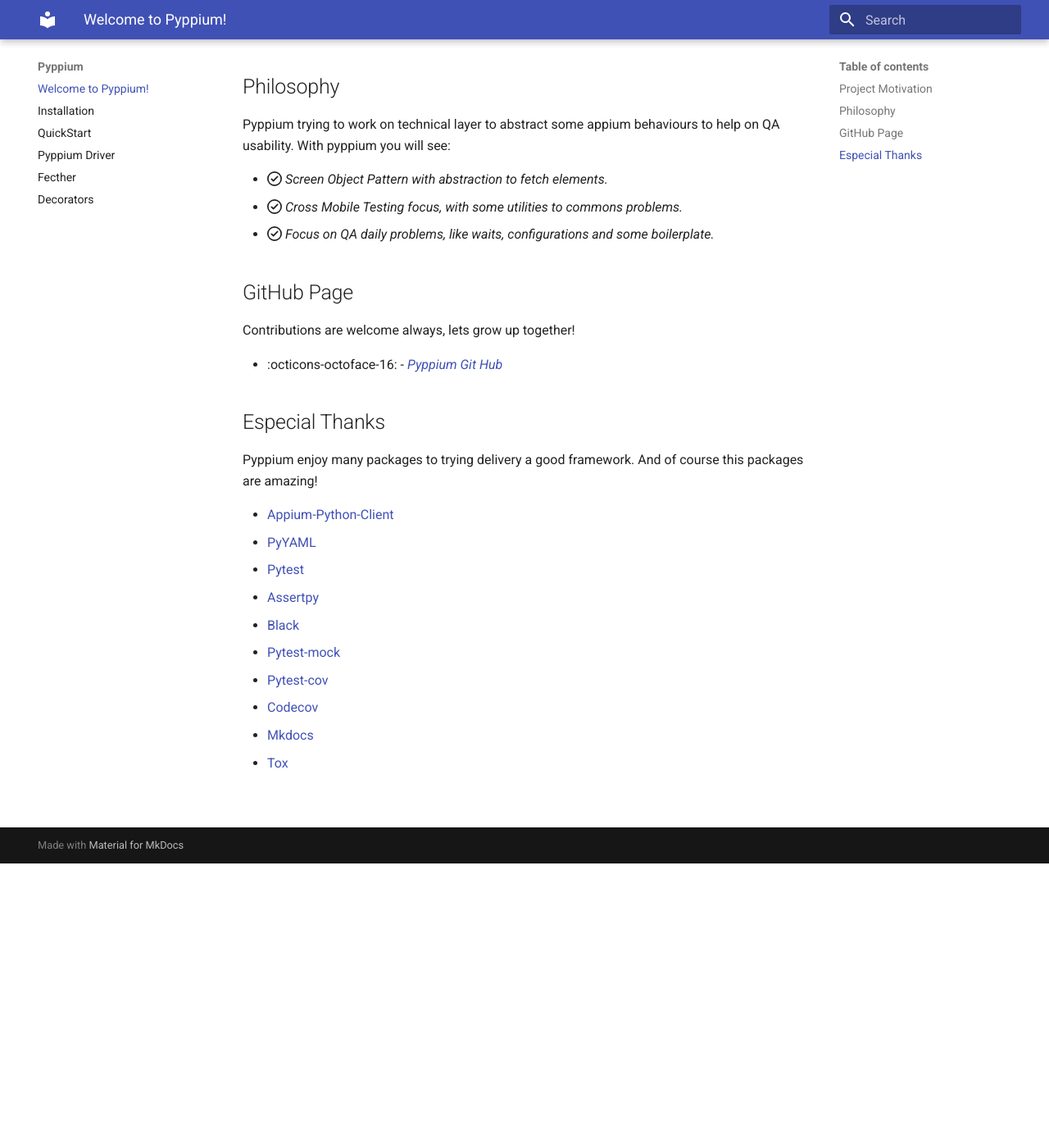
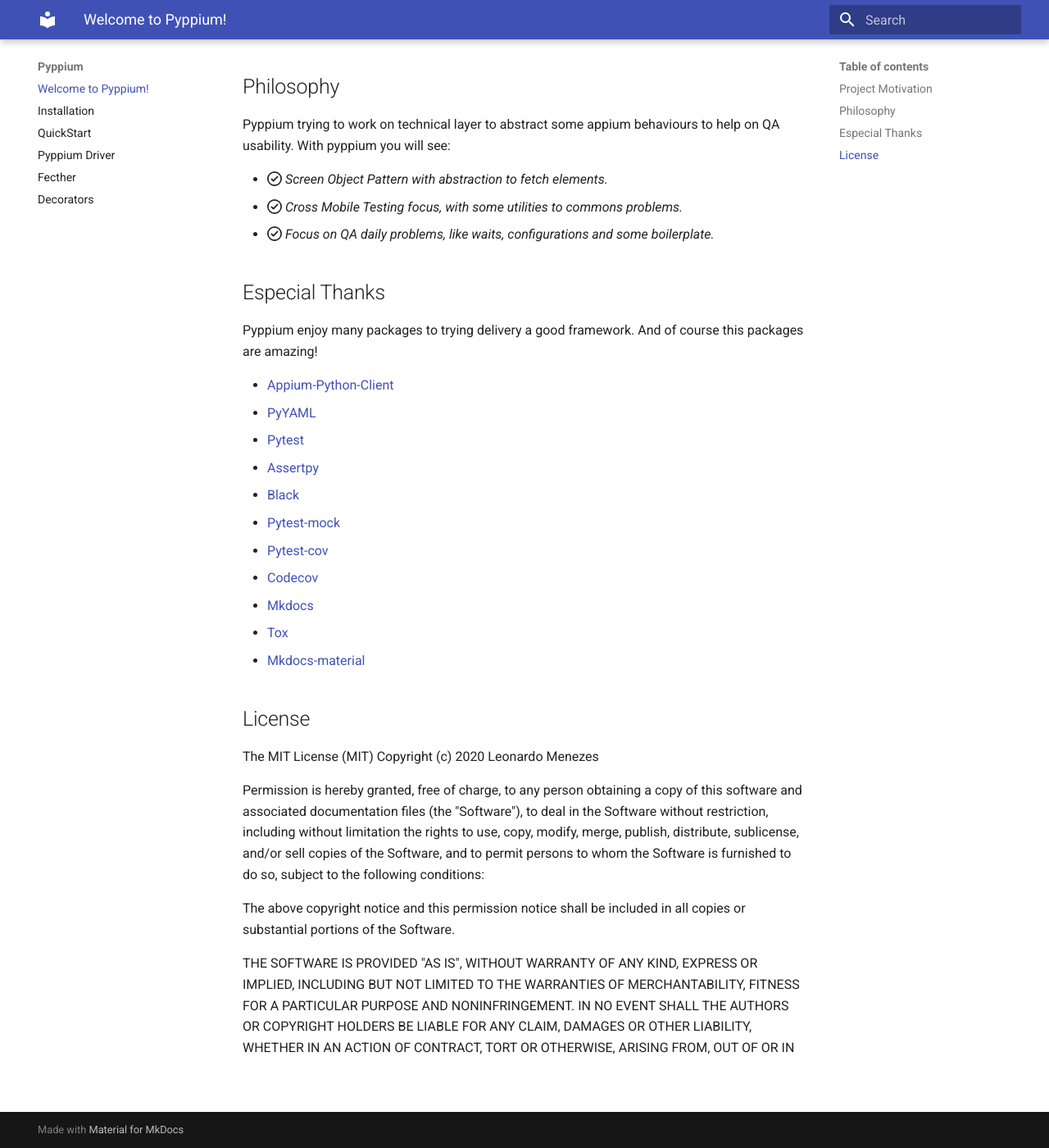
Before and after one commit to leomenezessz/pyppium, an MkDocs documentation site: the page built from docs/index.md, in a window 1280 px wide and 1400 px high, scrolled down 517 px. Shown: the whole window at 82% size. Built offline with MkDocs 1.6.1 and Material for MkDocs 9.7.7, drawn with Linux system fonts in a browser that asks for light colours; emoji names are drawn with the system emoji font; before the commit the page ends 1570 px from its top, so only the background shows below that.

Commit message:
Configure mkdocs and github pages (#4)
* Remove readthedocs.yml and update README.md
* Add action to publish documentation on gh pages, rename all workflows and remove install dependencies from tests

```diff
--- a/.readthedocs.yml
+++ /dev/null
@@ -1,5 +0,0 @@
-version: 2
-
-mkdocs:
-  configuration: mkdocs.yml
-  fail_on_warning: false
--- a/docs/index.md
+++ b/docs/index.md
@@ -23,13 +23,6 @@
  - :octicons-check-circle-16: *Cross Mobile Testing focus, with some utilities to commons problems.*
  - :octicons-check-circle-16: *Focus on QA daily problems, like waits, configurations and some boilerplate.*
 
-## GitHub Page
-
-Contributions are welcome always, lets grow up together!
-
-- :octicons-octoface-16: - *[Pyppium Git Hub](https://github.com/leomenezessz/pyppium)*
-
-
 ## Especial Thanks
 
  Pyppium enjoy many packages to trying delivery a good framework. And of course this packages are amazing!
@@ -44,5 +37,29 @@
  - [Codecov](https://pypi.org/project/codecov/)
  - [Mkdocs](https://pypi.org/project/mkdocs/)
  - [Tox](https://pypi.org/project/tox/)
+ - [Mkdocs-material](https://squidfunk.github.io/mkdocs-material/)
+
+
+## License
+
+ The MIT License (MIT)
+ Copyright (c) 2020 Leonardo Menezes
+
+ Permission is hereby granted, free of charge, to any person obtaining a copy
+ of this software and associated documentation files (the "Software"), to deal
+ in the Software without restriction, including without limitation the rights
+ to use, copy, modify, merge, publish, distribute, sublicense, and/or sell
+ copies of the Software, and to permit persons to whom the Software is
+ furnished to do so, subject to the following conditions:
+
+ The above copyright notice and this permission notice shall be included in all
+ copies or substantial portions of the Software.
+
+ THE SOFTWARE IS PROVIDED "AS IS", WITHOUT WARRANTY OF ANY KIND,
+ EXPRESS OR IMPLIED, INCLUDING BUT NOT LIMITED TO THE WARRANTIES OF
+ MERCHANTABILITY, FITNESS FOR A PARTICULAR PURPOSE AND NONINFRINGEMENT.
+ IN NO EVENT SHALL THE AUTHORS OR COPYRIGHT HOLDERS BE LIABLE FOR ANY CLAIM,
+ DAMAGES OR OTHER LIABILITY, WHETHER IN AN ACTION OF CONTRACT, TORT OR
+ OTHERWISE, ARISING FROM, OUT OF OR IN
 
  <br />
--- a/mkdocs.yml
+++ b/mkdocs.yml
@@ -9,6 +9,8 @@
 
 theme:
   name: material
+  icon:
+    repo: fontawesome/brands/github
 
 markdown_extensions:
   - admonition
@@ -16,3 +18,4 @@
   - pymdownx.emoji:
       emoji_index: !!python/name:materialx.emoji.twemoji
       emoji_generator: !!python/name:materialx.emoji.to_svg
+repo_name: https://github.com/leomenezessz/pyppium
```
Also changed, not shown: README.md (+49 -4 lines), 5 other files.
